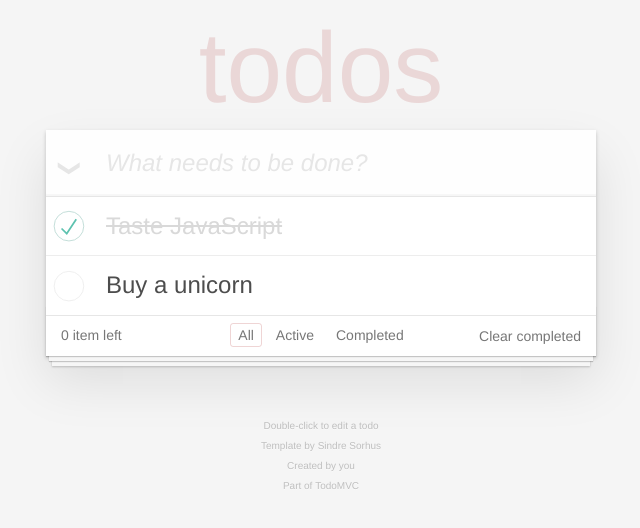
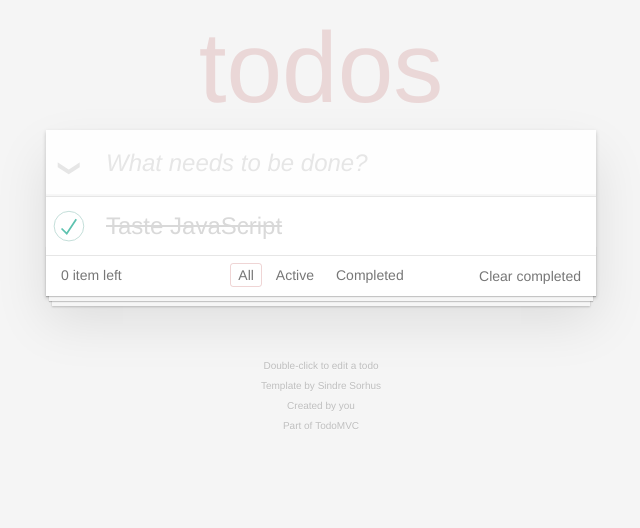
Before and after one commit to jguerrero101314/redux, an Angular app in the folder todoapp/: page / in a window 1280 px wide. Shown: the top 528 px of the page, without its empty margins (319-959 px from the left). Built offline with nearby package versions, Linux system fonts and the light colour scheme.

Commit message:
41. Segmentar el template en múltiples componentes

```diff
--- a/todoapp/src/app/app.component.html
+++ b/todoapp/src/app/app.component.html
@@ -1,35 +1,2 @@
-<section class="todoapp">
-    <app-todo-add></app-todo-add>
-
-    <!-- This section should be hidden by default and shown when there are todos -->
-    <section class="main">
-        <input id="toggle-all" class="toggle-all" type="checkbox">
-        <label for="toggle-all">Mark all as complete</label>
-        <ul class="todo-list">
-            <!-- These are here just to show the structure of the list items -->
-            <!-- List items should get the class `editing` when editing and `completed` when marked as completed -->
-            <li class="completed">
-                <div class="view">
-
-                    <input class="toggle" type="checkbox" checked>
-                    <label>Taste JavaScript</label>
-                    <button class="destroy"></button>
-                </div>
-                <input class="edit" value="Create a TodoMVC template">
-            </li>
-
-            <li>
-                <div class="view">
-                    <input class="toggle" type="checkbox">
-                    <label>Buy a unicorn</label>
-                    <button class="destroy"></button>
-                </div>
-                <input class="edit" value="Rule the web">
-            </li>
-        </ul>
-    </section>
-
-    <app-todo-footer></app-todo-footer>
-</section>
-
+<app-todo-page></app-todo-page>
 <app-footer></app-footer>
--- a/todoapp/src/app/footer/footer.component.html
+++ b/todoapp/src/app/footer/footer.component.html
@@ -1,8 +1,9 @@
 <footer class="info">
     <p>Double-click to edit a todo</p>
-    <!-- Remove the below line ↓ -->
+
     <p>Template by <a href="http://sindresorhus.com">Sindre Sorhus</a></p>
-    <!-- Change this out with your name and url ↓ -->
+
     <p>Created by <a href="http://todomvc.com">you</a></p>
+
     <p>Part of <a href="http://todomvc.com">TodoMVC</a></p>
 </footer>
--- a/todoapp/src/app/todos/todo-item/todo-item.component.html
+++ b/todoapp/src/app/todos/todo-item/todo-item.component.html
@@ -1 +1,11 @@
-<p>todo-item works!</p>
+<li class="completed">
+    <div class="view">
+        <input class="toggle" type="checkbox" checked>
+
+        <label>Taste JavaScript</label>
+
+        <button class="destroy"></button>
+    </div>
+
+    <input class="edit" value="Create a TodoMVC template">
+</li>
--- a/todoapp/src/app/todos/todo-list/todo-list.component.html
+++ b/todoapp/src/app/todos/todo-list/todo-list.component.html
@@ -1 +1,4 @@
-<p>todo-list works!</p>
+<ul class="todo-list">
+
+    <app-todo-item></app-todo-item>
+</ul>
--- a/todoapp/src/app/todos/todo-page/todo-page.component.html
+++ b/todoapp/src/app/todos/todo-page/todo-page.component.html
@@ -1 +1,15 @@
-<p>todo-page works!</p>
+<section class="todoapp">
+
+    <app-todo-add></app-todo-add>
+
+    <section class="main">
+
+        <input id="toggle-all" class="toggle-all" type="checkbox">
+
+        <label for="toggle-all">Mark all as complete</label>
+
+        <app-todo-list></app-todo-list>
+    </section>
+
+    <app-todo-footer></app-todo-footer>
+</section>
```
Also changed, not shown: todoapp/src/app/todos/todo-footer/todo-footer.component.html (+3 -4 lines), todoapp/src/app/todos/todo.module.ts (+1 -6 lines).
